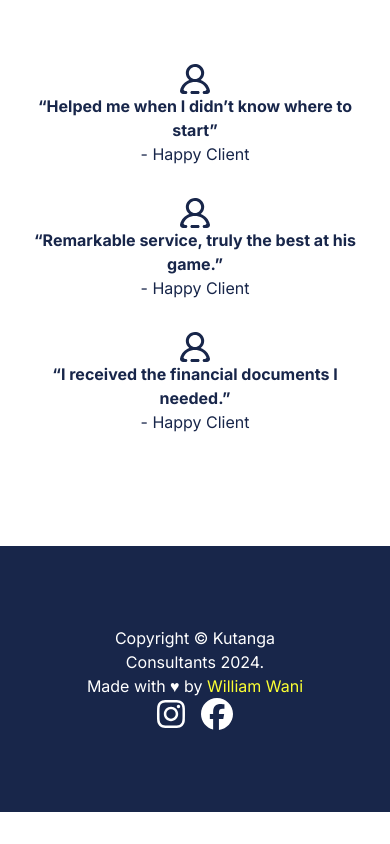
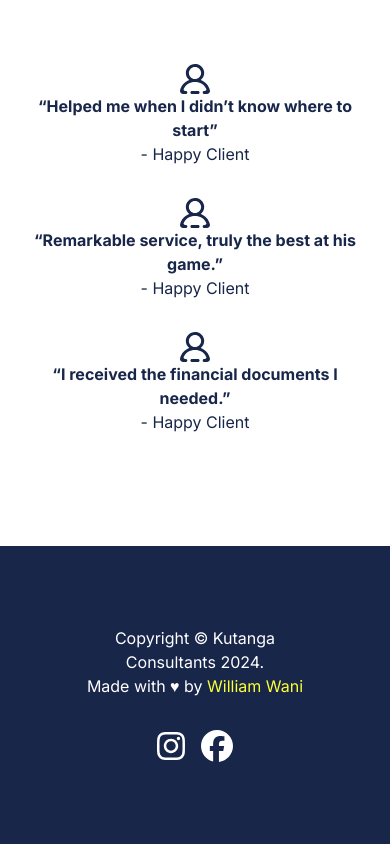
Before and after one commit to williwiser/kutanga-consultants, a Next.js app: page / in a window 390 px wide. Shown: the part 4678-5522 px from the top of the page. Before the commit the page ends 5490 px from the top, so only its background shows below. Built offline with nearby package versions, Linux system fonts and the light colour scheme.

Commit message:
fix footer responsive

```diff
--- a/app/components/Footer.module.css
+++ b/app/components/Footer.module.css
@@ -53,5 +53,10 @@
   .footer .snWrapper {
     flex-direction: column;
     text-align: center;
+    padding: 5 2rem;
+  }
+
+  .socials {
+    margin-top: 2rem;
   }
 }
```
